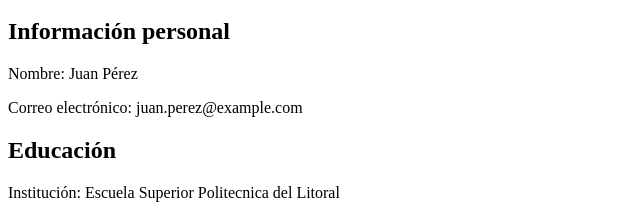
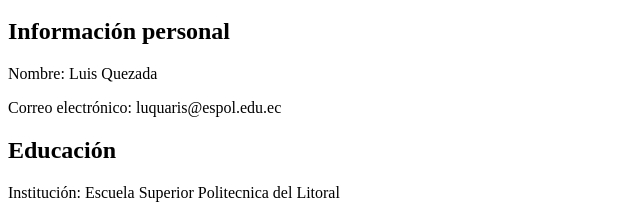
Before and after one commit to LuisAntonioQuezadaAristega/curriculum, a plain HTML site: page index.html in a window 1280 px wide. Shown: the part 172-387 px from the top of the page, 0-640 px from the left. Drawn offline with Linux system fonts and the light colour scheme.

Commit message:
se actualizo index.html

```diff
--- a/index.html
+++ b/index.html
@@ -20,10 +20,10 @@
  <section id="informacion-personal">
  <h2>Información personal</h2>
  <p>
-Nombre: <span>Juan Pérez</span>
+  Nombre: <span>Luis Quezada</span>
  </p>
  <p>
-Correo electrónico: <span>juan.perez@example.com</span>
+  Correo electrónico: <span>luquaris@espol.edu.ec</span>
  </p>
  </section>
  <section id="educacion">
```
Also changed, not shown: index.html.txt (deleted). Lines whose indentation alone changed are shown as unchanged.
